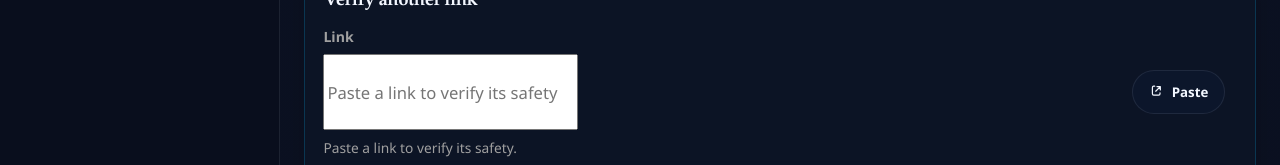
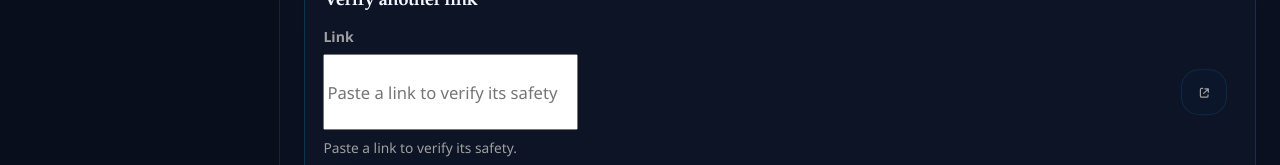
Before and after one commit to hbonavota/verifiko, a React (Vite) app in the folder web/: page /dashboard in a window 1280 px wide. Shown: the part 283-448 px from the top of the page. Built offline with nearby package versions, Linux system fonts and the light colour scheme; no server answers.

Commit message:
fix(frontend): compact paste control inside verify input

```diff
--- a/web/src/components/analysis/AnalyzeUrlForm.tsx
+++ b/web/src/components/analysis/AnalyzeUrlForm.tsx
@@ -2,8 +2,8 @@ import { useState, type FormEvent } from "react";
 import { useNavigate } from "react-router-dom";
 
 import { createVerification } from "../../lib/api";
+import { Input } from "../ui/Input";
 import { Button } from "../ui/Button";
-import { Input } from "../ui/Input";
 
 function PasteIcon() {
   return (
@@ -117,16 +117,16 @@ export function AnalyzeUrlForm({
       <form className={formClassName} onSubmit={(event) => void handleSubmit(event)}>
         <Input
           action={
-            <Button
+            <button
+              aria-label="Paste a link from the clipboard"
               className="analysis-form__paste"
               disabled={isSubmitting}
-              leadingIcon={<PasteIcon />}
               onClick={() => void handlePaste()}
               title="Paste a link from the clipboard"
-              variant="secondary"
+              type="button"
             >
-              Paste
-            </Button>
+              <PasteIcon />
+            </button>
           }
           autoComplete="off"
           className={inputClassName}
--- a/web/src/styles/components.css
+++ b/web/src/styles/components.css
@@ -208,12 +208,12 @@
 }
 
 .field__control--has-action .field__input {
-  padding-right: 6rem;
+  padding-right: 4.35rem;
 }
 
 .field__action {
   position: absolute;
-  inset: 50% 0.75rem auto auto;
+  inset: 50% 0.6rem auto auto;
   transform: translateY(-50%);
   display: inline-flex;
   align-items: center;
@@ -246,10 +246,33 @@
 }
 
 .analysis-form__paste {
+  display: inline-flex;
+  align-items: center;
+  justify-content: center;
+  width: 2.85rem;
+  height: 2.85rem;
   min-height: 0;
-  height: 44px;
-  padding-inline: 0.95rem;
-  border-radius: var(--radius-pill);
+  padding: 0;
+  border: 1px solid rgba(0, 191, 255, 0.12);
+  border-radius: 18px;
+  background: rgba(14, 23, 45, 0.92);
+  color: var(--color-text-muted);
+  transition: border-color 120ms ease, background-color 120ms ease, color 120ms ease;
+}
+
+.analysis-form__paste:hover {
+  border-color: rgba(0, 191, 255, 0.24);
+  background: rgba(17, 29, 56, 0.96);
+  color: var(--color-text);
+}
+
+.analysis-form__paste:disabled {
+  opacity: 0.55;
+}
+
+.analysis-form__paste:focus-visible {
+  outline: 2px solid rgba(0, 191, 255, 0.42);
+  outline-offset: 2px;
 }
 
 .analysis-form__paste-icon {
```
